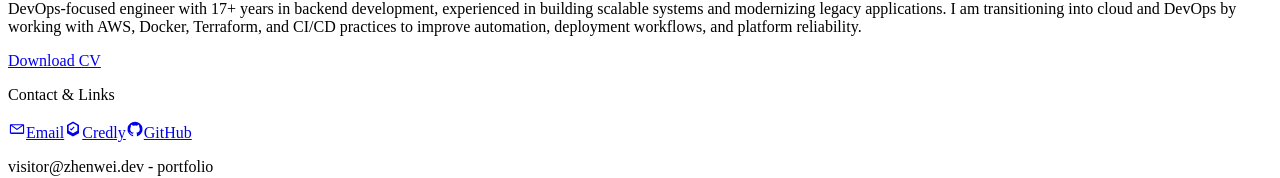
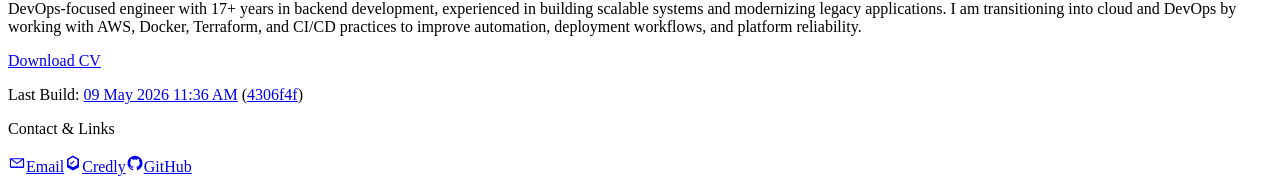
Before and after one commit to teamcmcbot/zhenwei-dev-site, a React (Vite) app in the folder site/: page / in a window 1280 px wide. Shown: the part 506-684 px from the top of the page. Built offline with nearby package versions, Linux system fonts and the light colour scheme; the HTML template or start-up script is replaced by a standard one.

Commit message:
Added build metadata

```diff
--- /dev/null
+++ b/site/public/data/deployment.json
@@ -0,0 +1,16 @@
+{
+  "environment": "production",
+  "deployedAt": "2026-05-09T03:36:32Z",
+  "runId": "25590639374",
+  "runNumber": "7",
+  "runAttempt": "1",
+  "runUrl": "https://github.com/teamcmcbot/zhenwei-dev-site/actions/runs/25590639374",
+  "sha": "4306f4fa7bf610bccf401338d7c4237401566ce1",
+  "shortSha": "4306f4f",
+  "commitUrl": "https://github.com/teamcmcbot/zhenwei-dev-site/commit/4306f4fa7bf610bccf401338d7c4237401566ce1",
+  "ref": "main",
+  "actor": "teamcmcbot",
+  "deployType": "app",
+  "status": "completed",
+  "conclusion": "success"
+}
--- a/site/src/App.jsx
+++ b/site/src/App.jsx
@@ -58,6 +58,7 @@ export default function App() {
             <IntroTerminal
               intro={state.data.intro}
               theme={theme}
+              deployment={state.data.deployment}
               easterEggUnlocked={easterEggUnlocked}
               onHide={() => setLightToggleCount(0)}
               onUnhide={() => setLightToggleCount((c) => Math.max(c, 3))}
--- a/site/src/components/IntroTerminal.jsx
+++ b/site/src/components/IntroTerminal.jsx
@@ -98,7 +98,41 @@ function scrollToSection(sectionId) {
   globalThis.scrollTo({ top: Math.max(targetTop, 0), behavior: "smooth" });
 }
 
-export default function IntroTerminal({ intro, theme, easterEggUnlocked, onHide, onUnhide, skills, certifications, experiences, projects }) {
+function formatDeployTime(value) {
+  if (!value) {
+    return "Local preview";
+  }
+
+  const date = new Date(value);
+
+  if (Number.isNaN(date.getTime())) {
+    return value;
+  }
+
+  const parts = new Intl.DateTimeFormat("en-SG", {
+    timeZone: "Asia/Singapore",
+    day: "2-digit",
+    month: "short",
+    year: "numeric",
+    hour: "2-digit",
+    minute: "2-digit",
+    hour12: true
+  }).formatToParts(date);
+
+  const dateParts = Object.fromEntries(
+    parts
+      .filter(({ type }) => type !== "literal")
+      .map(({ type, value }) => [type, value])
+  );
+
+  return `${dateParts.day} ${dateParts.month} ${dateParts.year} ${dateParts.hour}:${dateParts.minute} ${dateParts.dayPeriod.toUpperCase()}`;
+}
+
+function getShortSha(deployment) {
+  return deployment?.shortSha || deployment?.sha?.slice(0, 7) || "";
+}
+
+export default function IntroTerminal({ intro, theme, deployment, easterEggUnlocked, onHide, onUnhide, skills, certifications, experiences, projects }) {
   const [activeCommand, setActiveCommand] = useState("welcome");
   const [inputValue, setInputValue] = useState("");
   const [unknownCommand, setUnknownCommand] = useState("");
@@ -299,6 +333,40 @@ export default function IntroTerminal({ intro, theme, easterEggUnlocked, onHide,
             );
           })}
         </div>
+      </div>
+    );
+  }
+
+  function renderBuildMetadata() {
+    const formattedDeployTime = formatDeployTime(deployment?.deployedAt);
+    const shortSha = getShortSha(deployment);
+    const commitUrl = deployment?.commitUrl;
+
+    return (
+      <div className="intro-build-metadata" aria-label="Build metadata">
+        <p>
+          <span>Last Build:</span>{" "}
+          {deployment?.runUrl ? (
+            <a href={deployment.runUrl} target="_blank" rel="noopener noreferrer">
+              <time dateTime={deployment?.deployedAt || undefined}>{formattedDeployTime}</time>
+            </a>
+          ) : (
+            <time dateTime={deployment?.deployedAt || undefined}>{formattedDeployTime}</time>
+          )}
+          {shortSha && (
+            <>
+              {" ("}
+              {commitUrl ? (
+                <a href={commitUrl} target="_blank" rel="noopener noreferrer">
+                  {shortSha}
+                </a>
+              ) : (
+                shortSha
+              )}
+              )
+            </>
+          )}
+        </p>
       </div>
     );
   }
@@ -623,6 +691,7 @@ export default function IntroTerminal({ intro, theme, easterEggUnlocked, onHide,
               {resumeAction?.label || "Download CV"}
             </a>
           </div>
+          {renderBuildMetadata()}
           <div className="intro-profile-contact" aria-label="Contact links">
             <p className="panel-label">Contact & Links</p>
             <div className="intro-profile-contact-list">
@@ -705,6 +774,13 @@ export default function IntroTerminal({ intro, theme, easterEggUnlocked, onHide,
 
 IntroTerminal.propTypes = {
   theme: PropTypes.oneOf(["dark", "light"]),
+  deployment: PropTypes.shape({
+    deployedAt: PropTypes.string,
+    runUrl: PropTypes.string,
+    sha: PropTypes.string,
+    shortSha: PropTypes.string,
+    commitUrl: PropTypes.string
+  }),
   easterEggUnlocked: PropTypes.bool,
   onHide: PropTypes.func,
   onUnhide: PropTypes.func,
--- a/site/src/lib/data.js
+++ b/site/src/lib/data.js
@@ -4,7 +4,8 @@ const DATA_PATHS = {
   certifications: "/data/certifications.json",
   experiences: "/data/experiences.json",
   projects: "/data/projects.json",
-  awsStaticHosting: "/data/aws-static-hosting.json"
+  awsStaticHosting: "/data/aws-static-hosting.json",
+  deployment: "/data/deployment.json"
 };
 
 async function loadJson(path) {
@@ -17,14 +18,33 @@ async function loadJson(path) {
   return response.json();
 }
 
+async function loadOptionalJson(path) {
+  try {
+    const response = await fetch(path);
+
+    if (response.status === 404) {
+      return null;
+    }
+
+    if (!response.ok) {
+      throw new Error(`Failed to load ${path}: ${response.status}`);
+    }
+
+    return response.json();
+  } catch {
+    return null;
+  }
+}
+
 export async function loadHomeData() {
-  const [intro, skills, certifications, experiences, projects, awsStaticHosting] = await Promise.all([
+  const [intro, skills, certifications, experiences, projects, awsStaticHosting, deployment] = await Promise.all([
     loadJson(DATA_PATHS.intro),
     loadJson(DATA_PATHS.skills),
     loadJson(DATA_PATHS.certifications),
     loadJson(DATA_PATHS.experiences),
     loadJson(DATA_PATHS.projects),
-    loadJson(DATA_PATHS.awsStaticHosting)
+    loadJson(DATA_PATHS.awsStaticHosting),
+    loadOptionalJson(DATA_PATHS.deployment)
   ]);
 
   return {
@@ -33,6 +53,7 @@ export async function loadHomeData() {
     certifications,
     experiences,
     projects,
-    awsStaticHosting
+    awsStaticHosting,
+    deployment
   };
 }
--- a/site/src/styles.css
+++ b/site/src/styles.css
@@ -500,10 +500,46 @@ h3 {
   cursor: pointer;
 }
 
+.intro-build-metadata {
+  margin-top: auto;
+  min-width: 0;
+  padding-top: 0.75rem;
+  border-top: 1px solid var(--line);
+}
+
+.intro-build-metadata p {
+  margin: 0;
+  min-width: 0;
+  font-family: "SFMono-Regular", Consolas, "Liberation Mono", monospace;
+  color: var(--muted);
+  font-size: 0.76rem;
+  line-height: 1.4;
+}
+
+.intro-build-metadata p > * {
+  min-width: 0;
+  overflow-wrap: anywhere;
+}
+
+.intro-build-metadata span:first-child {
+  color: var(--terminal-cyan);
+  letter-spacing: 0;
+}
+
+.intro-build-metadata a {
+  color: var(--muted);
+  text-decoration: none;
+}
+
+.intro-build-metadata a:hover,
+.intro-build-metadata a:focus-visible {
+  color: var(--terminal-green);
+  text-decoration: underline;
+}
+
 .intro-profile-contact {
   display: grid;
   gap: 0.65rem;
-  margin-top: auto;
   padding-top: 1rem;
   border-top: 1px solid var(--line);
 }
```
Also changed, not shown: 1 other file (tests, documents, lock files or other folders).
